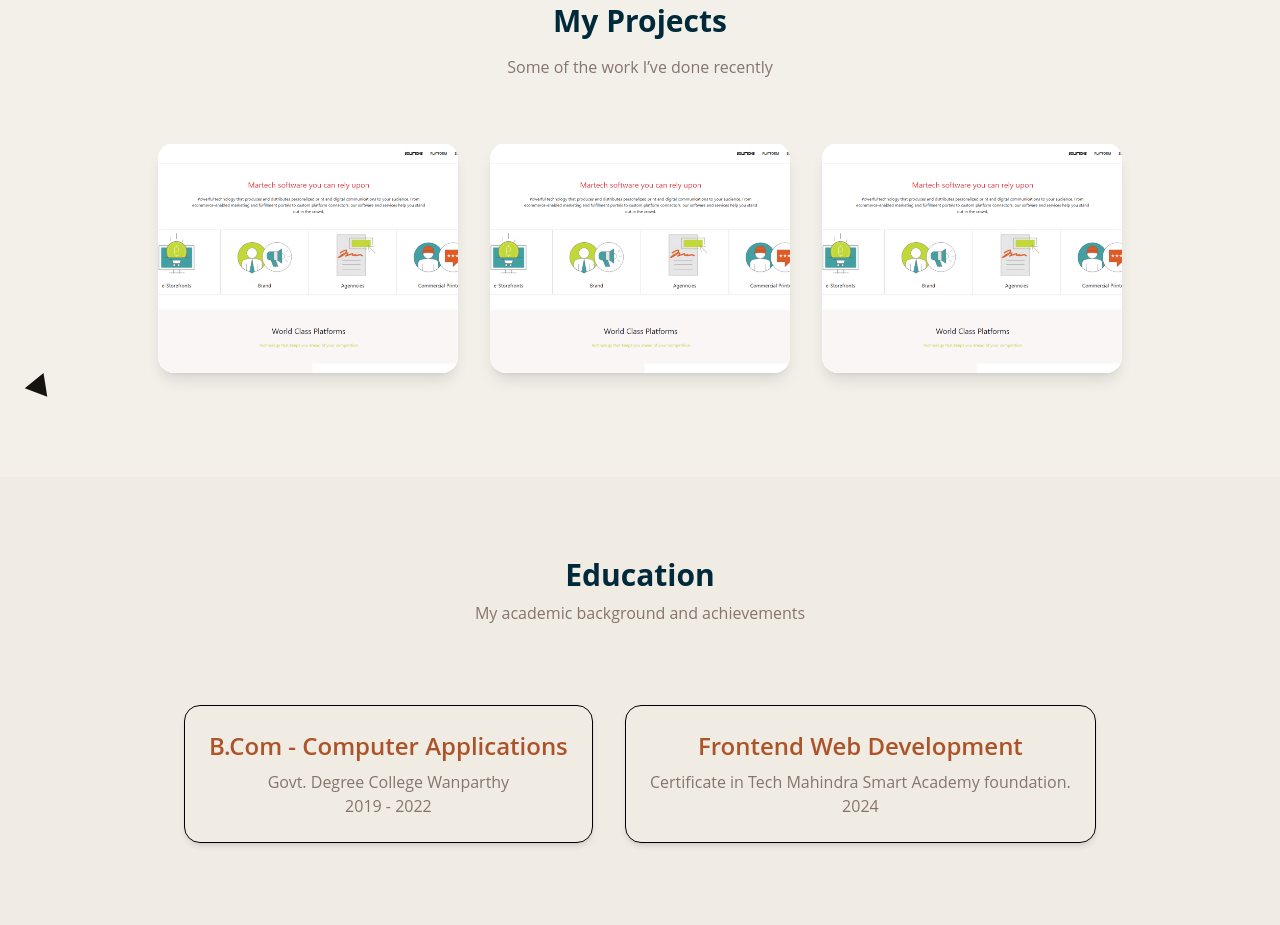
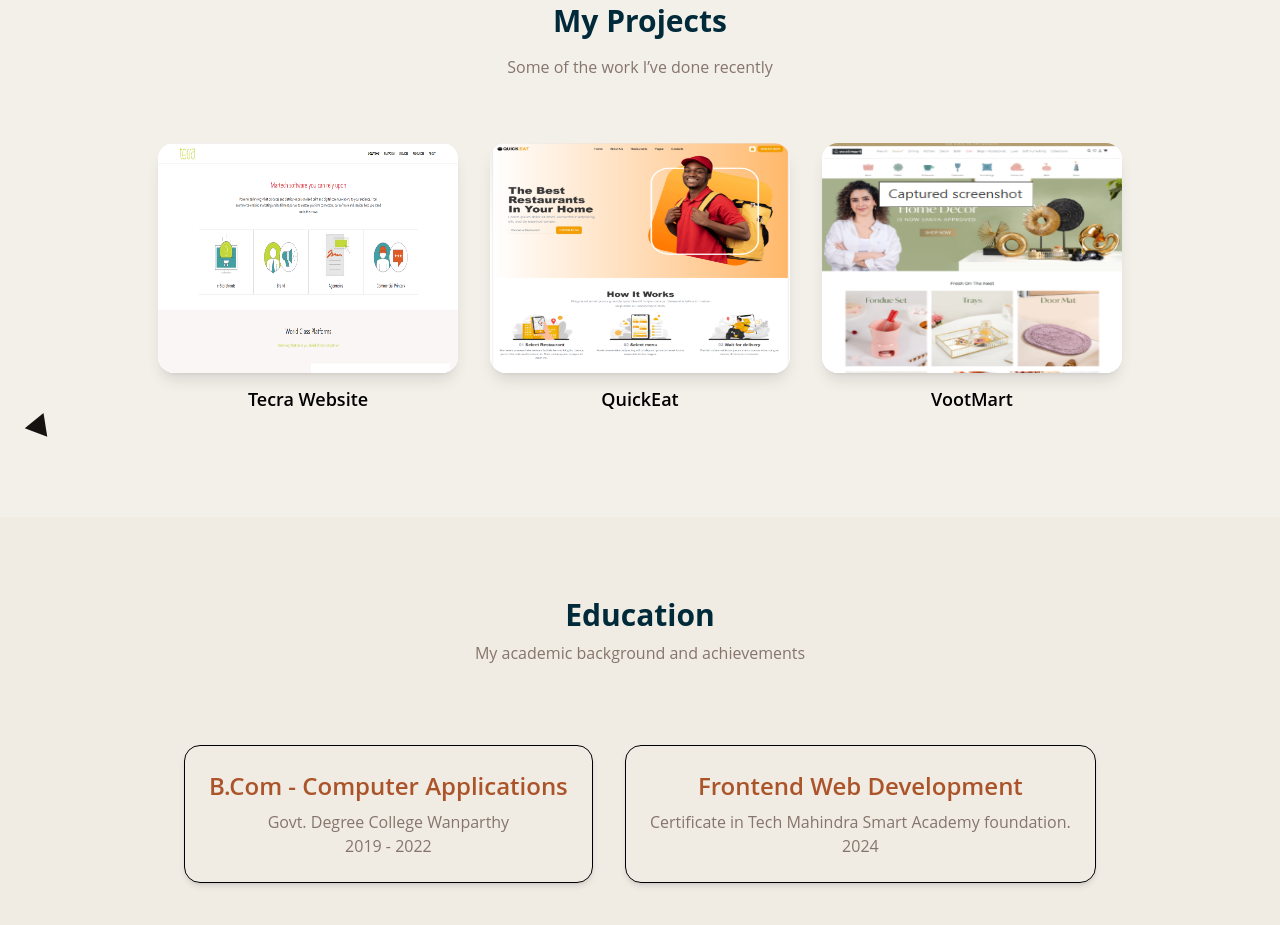
Before and after one commit to kothurishekar/portfolio-shekar, a website: page index.html in a window 1280 px wide. Shown: the part 2471-3396 px from the top of the page. Drawn offline with nearby package versions, Linux system fonts and the light colour scheme.

Commit message:
image added

```diff
--- a/index.html
+++ b/index.html
@@ -390,40 +390,75 @@
     <div class="container mx-auto px-4 flex flex-wrap justify-center gap-8">
 
 
-      <div
-        class="w-[300px] h-[230px] relative group rounded-2xl overflow-hidden shadow-lg hover:shadow-2xl transition-all duration-500 bg-white transform hover:scale-105 "   data-aos="fade-right" data-aos-duration="1000">
-        <img src="images/tecra.png" alt="Project 1"
-          class="w-full h-full object-cover transition-transform duration-500 group-hover:scale-110" />
+      <div class="w-[300px] h-auto flex flex-col items-center">
         <div
-          class="absolute inset-0 bg-black bg-opacity-60 flex items-center justify-center opacity-0 group-hover:opacity-100 transition-opacity duration-300">
-          <a href="https://papaya-trifle-6a15d7.netlify.app" target="_blank"
-            class="text-white font-semibold underline hover:text-[#ab5429]">
-            View Project →
-          </a>
+          class="w-full h-[230px] relative group rounded-2xl overflow-hidden shadow-lg hover:shadow-2xl transition-all duration-500 bg-white transform hover:scale-105"
+          data-aos="zoom-in" data-aos-duration="1000"
+        >
+          <img src="images/tecra.png" alt="Project 2"
+            class="w-full h-full object-fill transition-transform duration-500 group-hover:scale-110" />
 
+          <div
+            class="absolute inset-0 bg-black bg-opacity-60 flex items-center justify-center opacity-0 group-hover:opacity-100 transition-opacity duration-300"
+          >
+            <a href="https://papaya-trifle-6a15d7.netlify.app" target="_blank"
+              class="text-white font-semibold underline hover:text-[#ab5429]">
+              View Project →
+            </a>
+          </div>
         </div>
+
+        <!-- 👇 This is the project name below the image box -->
+        <h2 class="mt-3 text-lg font-semibold text-center text-[#333]">Tecra Website</h2>
       </div>
 
 
-      <div
-        class="w-[300px] h-[230px] relative group rounded-2xl overflow-hidden shadow-lg hover:shadow-2xl transition-all duration-500 bg-white transform hover:scale-105"  data-aos="zoom-in" data-aos-duration="1000">
-        <img src="images/tecra.png" alt="Project 2"
-          class="w-full h-full object-cover transition-transform duration-500 group-hover:scale-110" />
+
+
+      <div class="w-[300px] h-auto flex flex-col items-center">
         <div
-          class="absolute inset-0 bg-black bg-opacity-60 flex items-center justify-center opacity-0 group-hover:opacity-100 transition-opacity duration-300">
-          <a href="#" class="text-white font-semibold underline hover:text-[#ab5429]">View Project →</a>
+          class="w-full h-[230px] relative group rounded-2xl overflow-hidden shadow-lg hover:shadow-2xl transition-all duration-500 bg-white transform hover:scale-105"
+          data-aos="zoom-in" data-aos-duration="1000"
+        >
+          <img src="images/Quicket.png" alt="Project 2"
+            class="w-full h-full object-fill transition-transform duration-500 group-hover:scale-110" />
+
+          <div
+            class="absolute inset-0 bg-black bg-opacity-60 flex items-center justify-center opacity-0 group-hover:opacity-100 transition-opacity duration-300"
+          >
+            <a href="https://quickeat-l9xk.vercel.app/" target="_blank"
+              class="text-white font-semibold underline hover:text-[#ab5429]">
+              View Project →
+            </a>
+          </div>
         </div>
+
+        <!-- 👇 This is the project name below the image box -->
+        <h2 class="mt-3 text-lg font-semibold text-center text-[#333]">QuickEat </h2>
       </div>
 
-      <div
-        class="w-[300px] h-[230px] relative group rounded-2xl overflow-hidden shadow-lg hover:shadow-2xl transition-all duration-500 bg-white transform hover:scale-105" data-aos="fade-left" data-aos-duration="1000">
-        <img src="images/tecra.png" alt="Project 3"
-          class="w-full h-full object-cover transition-transform duration-500 group-hover:scale-110" />
+      <div class="w-[300px] h-auto flex flex-col items-center">
         <div
-          class="absolute inset-0 bg-black bg-opacity-60 flex items-center justify-center opacity-0 group-hover:opacity-100 transition-opacity duration-300">
-          <a href="#" class="text-white font-semibold underline hover:text-[#ab5429]">View Project →</a>
+          class="w-full h-[230px] relative group rounded-2xl overflow-hidden shadow-lg hover:shadow-2xl transition-all duration-500 bg-white transform hover:scale-105"
+          data-aos="fade-left" data-aos-duration="1000"
+        >
+          <img src="images/vootmart.png" alt="Project 3"
+            class="w-full h-full object-fill transition-transform duration-500 group-hover:scale-110" />
+
+          <div
+            class="absolute inset-0 bg-black bg-opacity-60 flex items-center justify-center opacity-0 group-hover:opacity-100 transition-opacity duration-300"
+          >
+            <a href="https://6849af339ea7252e1b386cad--papaya-trifle-6a15d7.netlify.app/" target="_blank"
+              class="text-white font-semibold underline hover:text-[#ab5429]">
+              View Project →
+            </a>
+          </div>
         </div>
+
+        <!-- Project name below image -->
+        <h2 class="mt-3 text-lg font-semibold text-center text-[#333]">VootMart</h2>
       </div>
+
     </div>
 
     <div>
```
Also changed, not shown: images/Quicket.png (added), images/vootmart.png (added).
